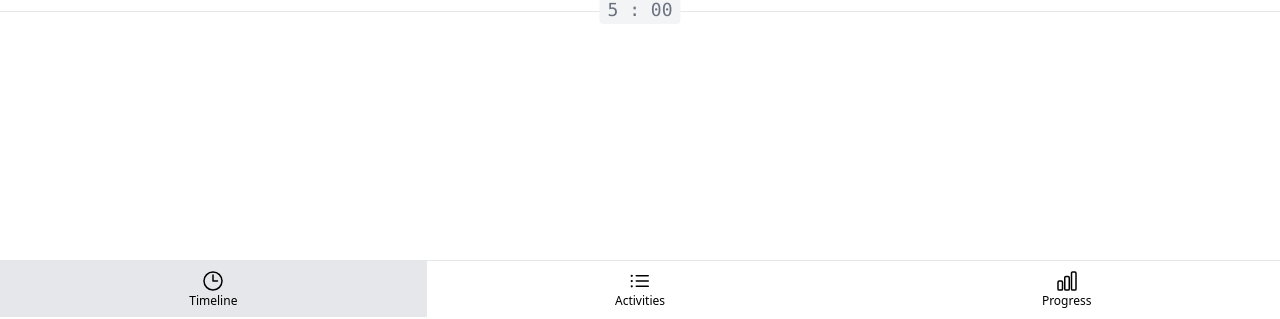
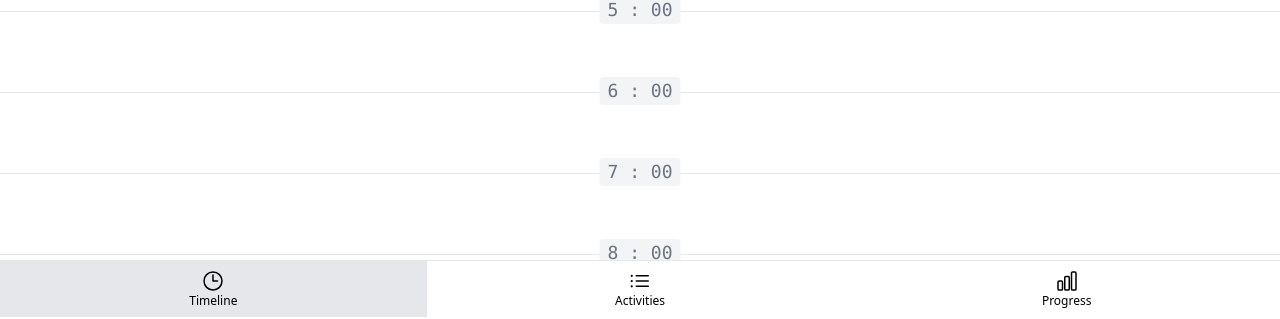
Before and after one commit to akramjonnuriddinov/onTrack-app, a Vue app: page /#timeline in a window 1280 px wide. Shown: the part 483-802 px from the top of the page. Built offline with nearby package versions, Linux system fonts and the light colour scheme.

Commit message:
Change style of TheTimeline

```diff
--- a/src/components/TheHeader.vue
+++ b/src/components/TheHeader.vue
@@ -6,7 +6,7 @@ const emit = defineEmits(['goToTimeline', 'goToProgress'])
 </script>
 
 <template>
-  <header class="sticky top-0 flex items-center justify-between p-3 bg-white border-b">
+  <header class="sticky top-0 z-50 flex items-center justify-between p-3 bg-white border-b">
     <TheLogo @click="emit('goToTimeline')" />
     <TheHeaderProgress @click="emit('goToProgress')" />
   </header>
--- a/src/pages/TheTimeline.vue
+++ b/src/pages/TheTimeline.vue
@@ -1,19 +1,23 @@
 <script setup>
-//
+const timelineItems = []
+
+for (let hour = 0; hour < 24; hour++) {
+  timelineItems.push({ hour })
+}
 </script>
 
 <template>
   <div class="mt-7">
     <ul>
       <li
-        v-for="i in [0, 1, 2, 3, 4, 5]"
-        :key="i"
+        v-for="{ hour } in timelineItems"
+        :key="hour"
         class="relative flex flex-col gap-2 px-4 py-10 border-t border-gray-200"
       >
         <a
           href="#"
           class="absolute px-2 font-mono text-lg text-gray-500 -translate-x-1/2 bg-gray-100 rounded -top-4 left-1/2"
-          >{{ i }} : 00</a
+          >{{ hour }} : 00</a
         >
       </li>
     </ul>
```
